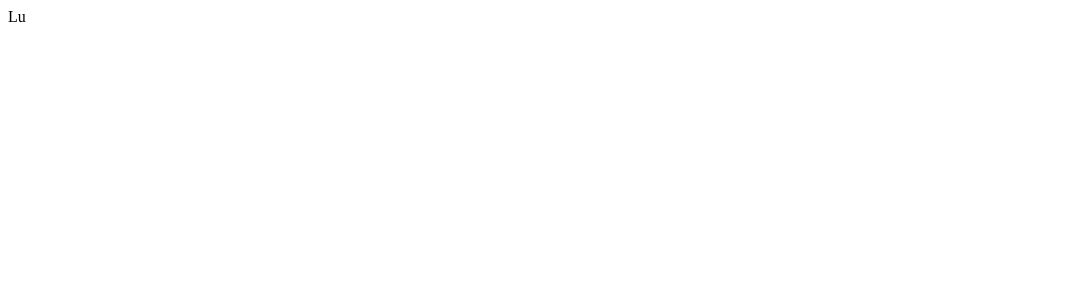
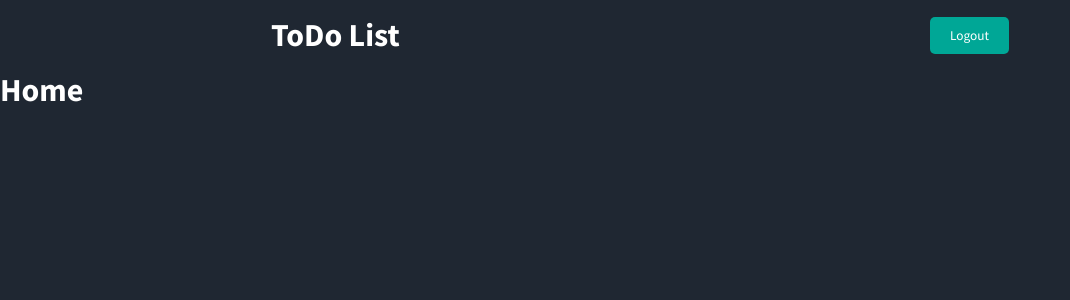
Before and after one commit to LulaZeta/todo_list_fullstack, a React (Create React App) app in the folder client/: page / in a window 1280 px wide. Shown: the top 300 px of the page, without its empty margins (0-1070 px from the left). Built offline with nearby package versions, Linux system fonts and the light colour scheme.

Commit message:
header/Layout

```diff
--- a/client/public/index.html
+++ b/client/public/index.html
@@ -24,7 +24,7 @@
       work correctly both with client-side routing and a non-root public URL.
       Learn how to configure a non-root public URL by running `npm run build`.
     -->
-    <title>React App</title>
+    <title>ToDo FullStack</title>
   </head>
   <body>
     <noscript>You need to enable JavaScript to run this app.</noscript>
--- a/client/src/App.js
+++ b/client/src/App.js
@@ -1,5 +1,8 @@
+import './main.scss';
+import Layout from './components/Layout';
+
 function App() {
-  return <div>Lu</div>;
+  return <Layout />;
 }
 
 export default App;
--- /dev/null
+++ b/client/src/components/Header.js
@@ -0,0 +1,19 @@
+import React from 'react';
+import { Link } from 'react-router-dom';
+
+const Header = () => {
+  return (
+    <div className="main-header">
+      <div className="main-header__inner">
+        <div className="main-header__left">
+          <Link to="/">ToDo List</Link>
+        </div>
+        <div className="main-header__right">
+          <button className="btn">Logout</button>
+        </div>
+      </div>
+    </div>
+  );
+};
+
+export default Header;
--- /dev/null
+++ b/client/src/components/Layout.js
@@ -0,0 +1,17 @@
+import React from 'react';
+import { BrowserRouter, Route, Routes } from 'react-router-dom';
+import Header from './Header';
+
+const Layout = () => {
+  return (
+    <BrowserRouter>
+      <Header />
+      <Routes>
+        <Route exact path="/" element={<h1>Home</h1>} />
+        <Route path="/test" element={<h1>Test</h1>} />
+      </Routes>
+    </BrowserRouter>
+  );
+};
+
+export default Layout;
--- a/client/src/main.scss
+++ b/client/src/main.scss
@@ -0,0 +1,75 @@
+@import url('https://fonts.googleapis.com/css2?family=Source+Sans+Pro:wght@300;400;600;700;900&display=swap');
+
+$primary: #00a796;
+$primary-dark: #026158;
+$dark: #1f2732;
+$dark-light: #2a343f;
+$white: #fff;
+
+body {
+  font-family: 'Source Sans Pro', sans-serif;
+  padding: 0;
+  margin: 0;
+  background-color: $dark;
+  color: $white;
+}
+
+*,
+*:before,
+*:after {
+  box-sizing: border-box;
+}
+
+p,
+h1,
+h2,
+h3,
+h4 {
+  margin: 0;
+}
+button,
+input,
+textarea {
+  font-family: 'Source Sans Pro', sans-serif;
+}
+
+.main-header {
+  max-width: 768px;
+  width: 100%;
+  margin: 0 auto;
+  padding: 15px;
+
+  &__inner {
+    display: flex;
+    align-items: center;
+    justify-content: space-between;
+  }
+  &__left {
+    a {
+      color: $white;
+      font-weight: 700;
+      font-size: 2rem;
+      text-decoration: none;
+      transition: all 0.3s ease;
+
+      &:hover {
+        opacity: 0.7;
+      }
+    }
+  }
+}
+.btn {
+  display: inline-block;
+  background-color: $primary;
+  padding: 10px 20px;
+  border: none;
+  color: $white;
+  border-radius: 5px;
+  font-size: 1 rem;
+  transition: all 0.2s ease;
+
+  &:hover {
+    background-color: $primary-dark;
+    cursor: pointer;
+  }
+}
```
